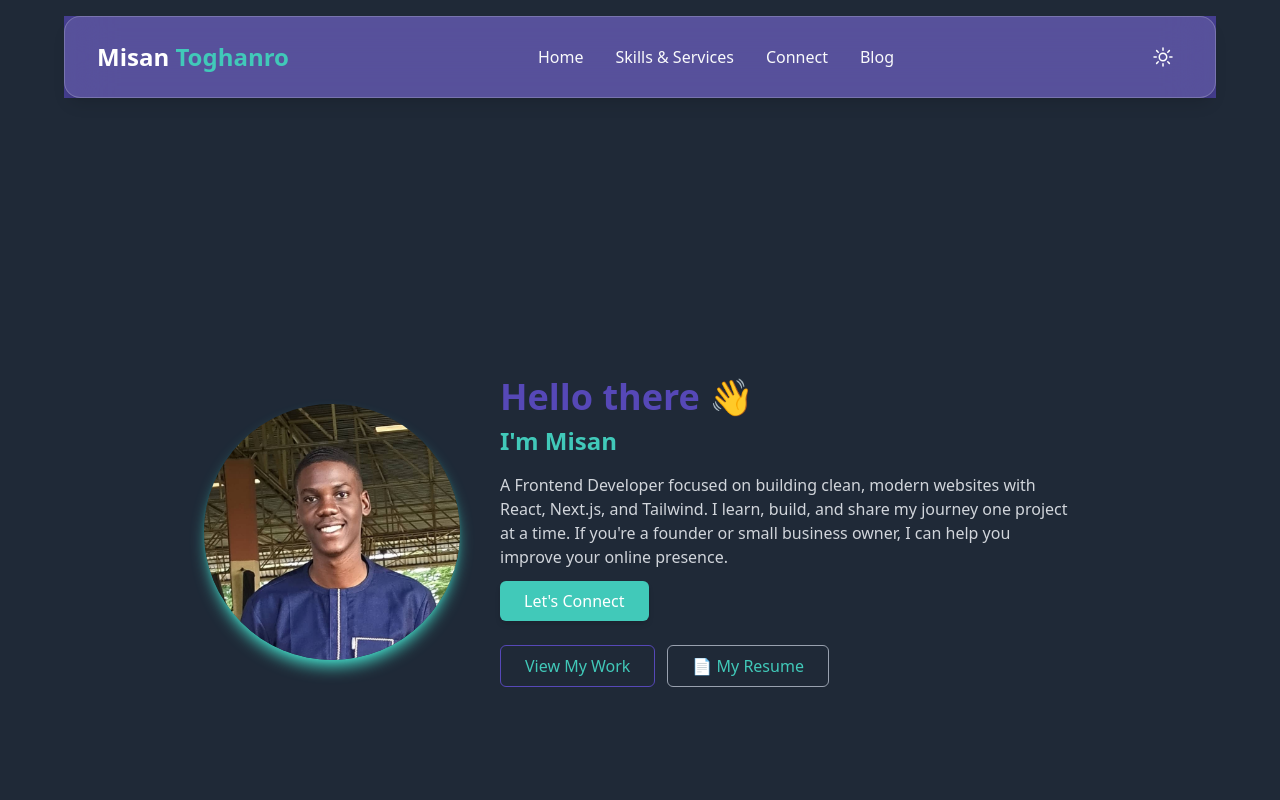
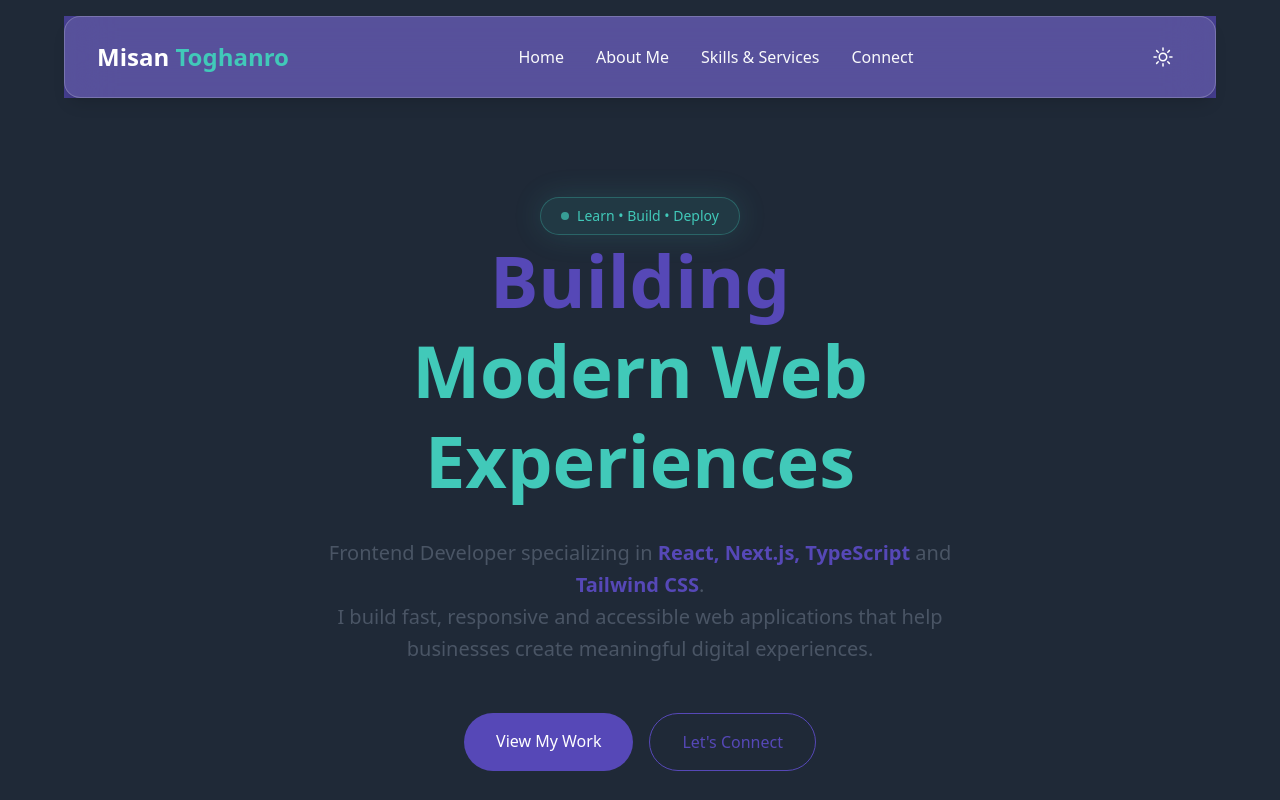
Before and after one commit to MisanToghanro/NextPortfolio, a Next.js app in the folder portfolio/: page / in a window 1280 px wide. Shown: the top 800 px of the page. Built offline with nearby package versions, Linux system fonts and the light colour scheme.

Commit message:
refactor homepage structure and simplify portfolio  layout

```diff
--- a/portfolio/Components/Layout/Header.tsx
+++ b/portfolio/Components/Layout/Header.tsx
@@ -21,10 +21,10 @@ const Header: React.FC = () => {
 
     {/* Desktop Nav Links */}
    <nav className="flex items-center gap-8 text-white font-medium">
-      <Link href="/" className="hover:text-[#41C9B9] transition">Home</Link>
-      <Link href="/Services" className="hover:text-[#41C9B9] transition">Skills & Services</Link>
-      <Link href="/Contact" className="hover:text-[#41C9B9] transition">Connect</Link>
-      <Link href="/Blog" className="hover:text-[#41C9B9] transition">Blog</Link>
+      <Link href="#home" className="hover:text-[#41C9B9] transition">Home</Link>
+      <Link href="#about" className="hover:text-[#41C9B9] transition">About Me</Link>
+      <Link href="#services" className="hover:text-[#41C9B9] transition">Skills & Services</Link>
+      <Link href="#contact" className="hover:text-[#41C9B9] transition">Connect</Link>
     </nav>
 
     <DarkMode/>
@@ -69,18 +69,19 @@ const Header: React.FC = () => {
     {/* Mobile Menu */}
     {menu && (
       <nav className="flex flex-col space-y-3 px-5 py-4 bg-white/10 backdrop-blur-xl text-gray-100 animate-slideDown">
-        <Link href="/" className="py-2 border-b border-[#41C9B9]/30 hover:text-[#41C9B9]" onClick={() => setMenu(false)}>
+        <Link href="#home" className="py-2 border-b border-[#41C9B9]/30 hover:text-[#41C9B9]" onClick={() => setMenu(false)}>
           Home
         </Link>
-        <Link href="/Services" className="py-2 border-b border-[#41C9B9]/30 hover:text-[#41C9B9]" onClick={() => setMenu(false)}>
+      <Link href="#about" className="py-2 hover:text-[#41C9B9]" onClick={() => setMenu(false)}>
+          About Me
+        </Link>
+        <Link href="#services" className="py-2 border-b border-[#41C9B9]/30 hover:text-[#41C9B9]" onClick={() => setMenu(false)}>
           Skills & Services
         </Link>
-        <Link href="/Contact" className="py-2 border-b border-[#41C9B9]/30 hover:text-[#41C9B9]" onClick={() => setMenu(false)}>
+        <Link href="#contact" className="py-2 border-b border-[#41C9B9]/30 hover:text-[#41C9B9]" onClick={() => setMenu(false)}>
           Connect
         </Link>
-        <Link href="/Blog" className="py-2 hover:text-[#41C9B9]" onClick={() => setMenu(false)}>
-          Blog
-        </Link>
+
       </nav>
     )}
   </div>
--- a/portfolio/pages/About/index.tsx
+++ b/portfolio/pages/About/index.tsx
@@ -3,7 +3,7 @@ import Link from "next/link";
 const AboutPage = () => {
 
     return (
-             <section className="max-w-2xl text-left space-y-2">
+             <section className="min-h-screen flex flex-col items-center text-center px-6 py-12 max-w-4xl mx-auto space-y-10 service-page">
             <div>
           <p className="  text-gray-600 intro">
            Through hands-on experience at <strong>ALX Africa’s Frontend Development</strong> and the
--- a/portfolio/pages/Hero/index.tsx
+++ b/portfolio/pages/Hero/index.tsx
@@ -1,64 +1,73 @@
-import Link from "next/link"
-
+import Link from "next/link";
 
 const HomePage = () => {
+  return (
+    <section
+      id="home"
+      className="min-h-screen flex items-center justify-center px-6"
+    >
+      <div className="max-w-4xl mx-auto text-center flex flex-col items-center">
 
-  return (
-    <section className="min-h-screen flex flex-col md:flex-row items-center justify-center px-4 mt-5 gap-10 home-page">
+        {/* Small Badge */}
+        <span className="inline-flex items-center gap-2 rounded-full border border-[#41C9B9]/30 bg-[#41C9B9]/10 px-5 py-2 text-sm font-medium text-[#41C9B9] shadow-[0_0_30px_rgba(65,201,185,0.15)]">
+          <span className="h-2 w-2 rounded-full bg-[#41C9B9] animate-pulse"></span>
+            Learn • Build • Deploy
+          </span>
 
-      <img
-        src="/PortfolioPic.jpg"
-        alt="Profile picture"
-        className="w-48 h-48 md:w-64 md:h-64 object-cover rounded-full shadow-lg shadow-[#41C9B9] opacity-0 animate-fadeInUp"
-      />
-
-      <div className="flex flex-col space-y-6 items-center md:items-start max-w-xl">
-
-        <h1 className="text-4xl font-bold mb-2 opacity-0 animate-fadeInUp [animation-delay:200ms] text-[#5648B7]">
-          Hello there 👋
+        {/* Main Heading */}
+        <h1 className="text-5xl md:text-7xl font-bold leading-tight text-[#5648B7]">
+          Building
+          <br />
+          <span className="text-[#41C9B9]">
+            Modern Web Experiences
+          </span>
         </h1>
 
-        <h2 className="text-2xl mb-4 font-semibold text-[#41C9B9]">
-          I'm Misan
-        </h2>
-
-        <p className="max-w-xl opacity-0 animate-fadeInUp [animation-delay:400ms] mb-3 text-gray-700 text-center md:text-left">
-          A Frontend Developer focused on building clean, modern websites with React, Next.js, and Tailwind.
-          I learn, build, and share my journey one project at a time.
-          If you're a founder or small business owner, I can help you improve your online presence.
+        {/* Description */}
+        <p className="mt-8 max-w-2xl text-lg md:text-xl leading-8 text-gray-600">
+          Frontend Developer specializing in{" "}
+          <span className="font-semibold text-[#5648B7]">
+            React, Next.js, TypeScript
+          </span>{" "}
+          and{" "}
+          <span className="font-semibold text-[#5648B7]">
+            Tailwind CSS
+          </span>
+          .
+          <br />
+          I build fast, responsive and accessible web applications that help
+          businesses create meaningful digital experiences.
         </p>
 
-
-        <Link
-          href="/Contact"
-          className="text-white bg-[#41C9B9] hover:bg-[#36a89c] hover:scale-105 px-6 py-2 rounded-md shadow-md transition"
-        >
-          Let's Connect
-        </Link>
-
-        <div className="flex flex-col md:flex-row items-center justify-center gap-3 opacity-0 animate-fadeInUp [animation-delay:600ms]">
-
+        {/* CTA Buttons */}
+        <div className="mt-12 flex flex-col sm:flex-row gap-4">
 
           <Link
-            href="/Services"
-            className="border border-[#5648B7] text-[#5648B7] px-6 py-2 rounded-md hover:bg-[#5648B7] hover:text-white transition home-btn"
+            href="#services"
+            className="rounded-full bg-[#5648B7] px-8 py-4 text-white font-medium transition hover:scale-105 hover:bg-[#473aa3]"
           >
             View My Work
           </Link>
 
-
           <Link
-            href="https://drive.google.com/file/d/1QurSm5JfXjNRetZPewsM_zWGw70JJTMe/view?usp=sharing"
-            target="blank"
-            className="border border-gray-400 text-gray-700 px-6 py-2 rounded-md hover:bg-gray-100 transition home-btn"
+            href="#contact"
+            className="rounded-full border border-[#5648B7] px-8 py-4 font-medium text-[#5648B7] transition hover:bg-[#5648B7] hover:text-white"
           >
-            📄 My Resume
+            Let's Connect
           </Link>
 
         </div>
 
+        {/* Resume Link */}
+        <Link
+          href="https://drive.google.com/file/d/1QurSm5JfXjNRetZPewsM_zWGw70JJTMe/view?usp=sharing"
+          target="_blank"
+          className="mt-8 text-gray-500 hover:text-[#41C9B9] transition"
+        >
+          📄 View Resume
+        </Link>
+
       </div>
-
     </section>
   );
 };
--- a/portfolio/pages/Services/index.tsx
+++ b/portfolio/pages/Services/index.tsx
@@ -1,14 +1,15 @@
 
+import ProjectTypeCards from "@/Components/Projects/ProjectTypeCards";
+import TechStackCard from "@/Components/TechStack/TechStackCard";
+import { techStack } from "@/data/techstack";
 import Link from "next/link";
+
 
 const ServicesPage: React.FC = () => {
 
     return(
         <div className="min-h-screen flex flex-col items-center text-center px-6 py-12 max-w-4xl mx-auto space-y-10 service-page">
-
-
-
-       {/*Services*/}
+                 {/*Services*/}
         <section className="mt-16 max-w-4xl mx-auto ">
            <h2 className="text-3xl font-bold text-center mb-6 text-[#5648B7]">
              What I Can Do For You
@@ -85,12 +86,25 @@ const ServicesPage: React.FC = () => {
        </div>
       </section>
 
-               <section className="mt-5 text-center">
-          <p className=" mb-4">Interested in collaborating or hiring me for your next project?</p>
-         <Link href="/Contact"  className="bg-[#5648B7] text-white px-6 py-2 rounded-lg hover:bg-[#453aa2] transition service-contact">
-         Let’s Work Together
-          </Link>
-         </section>
+
+{/*tech stack*/}
+<section className="mt-10 text-center tech-stack">
+  <h2 className="text-3xl font-bold mb-6 text-[#5648B7]">Core Technologies</h2>
+  <p className="text-gray-700 mb-6 text-lg">
+    These are the technologies I work with to build modern, efficient, and scalable web applications.
+  </p>
+
+  <div className="grid grid-cols-1 md:grid-cols-2 gap-6 max-w-3xl mx-auto text-left">
+    {techStack.map((tech, index) => (
+      <TechStackCard key={index} techStack={tech} />
+    ))}
+  </div>
+</section>
+
+        <ProjectTypeCards/>
+
+
+
 
 
 
--- a/portfolio/pages/Work/index.tsx
+++ /dev/null
@@ -1,33 +0,0 @@
-
-import ProjectTypeCards from "@/Components/Projects/ProjectTypeCards";
-import TechStackCard from "@/Components/TechStack/TechStackCard";
-import { techStack } from "@/data/techstack";
-
-
-
-
-const WorkPage = () => {
-
-    return(
-        <section>
-{/*tech stack*/}
-<section className="mt-10 text-center tech-stack">
-  <h2 className="text-3xl font-bold mb-6 text-[#5648B7]">Core Technologies</h2>
-  <p className="text-gray-700 mb-6 text-lg">
-    These are the technologies I work with to build modern, efficient, and scalable web applications.
-  </p>
-
-  <div className="grid grid-cols-1 md:grid-cols-2 gap-6 max-w-3xl mx-auto text-left">
-    {techStack.map((tech, index) => (
-      <TechStackCard key={index} techStack={tech} />
-    ))}
-  </div>
-</section>
-
-        <ProjectTypeCards/>
-        </section>
-
-
-    )
-}
-export default WorkPage
--- a/portfolio/pages/index.tsx
+++ b/portfolio/pages/index.tsx
@@ -1,30 +1,37 @@
 import HomePage from "./Hero"
 import ServicesPage from "./Services"
 import Contact from "./Contact"
-import WorkPage from "./Work"
 import AboutPage from "./About"
+import Link from "next/link"
+
 
 const indexPage = () => {
 
 return(
   <main>
-    <HomePage/>
 
-    <section>
+    <section id="home">
+        <HomePage/>
+    </section>
+
+
+    <section id="about">
       <AboutPage/>
     </section>
 
 
-    <section>
+    <section id="services">
       <ServicesPage/>
     </section>
 
-   <section>
-     <WorkPage/>
-
+    <section className="mt-5 text-center">
+          <p className=" mb-4">Interested in collaborating or hiring me for your next project?</p>
+         <Link href="/Contact"  className="bg-[#5648B7] text-white px-6 py-2 rounded-lg hover:bg-[#453aa2] transition service-contact">
+         Let’s Work Together
+          </Link>
    </section>
 
-   <section>
+   <section id="contact">
     <Contact/>
    </section>
   </main>
--- a/portfolio/styles/globals.css
+++ b/portfolio/styles/globals.css
@@ -92,7 +92,9 @@ html.dark .blog p {
   color: #1f2937;
 }
 
-
+html {
+  scroll-behavior: smooth;
+}
 
 
 
```
Also changed, not shown: portfolio/pages/Blog/index.tsx (deleted, +0 -83 lines).
